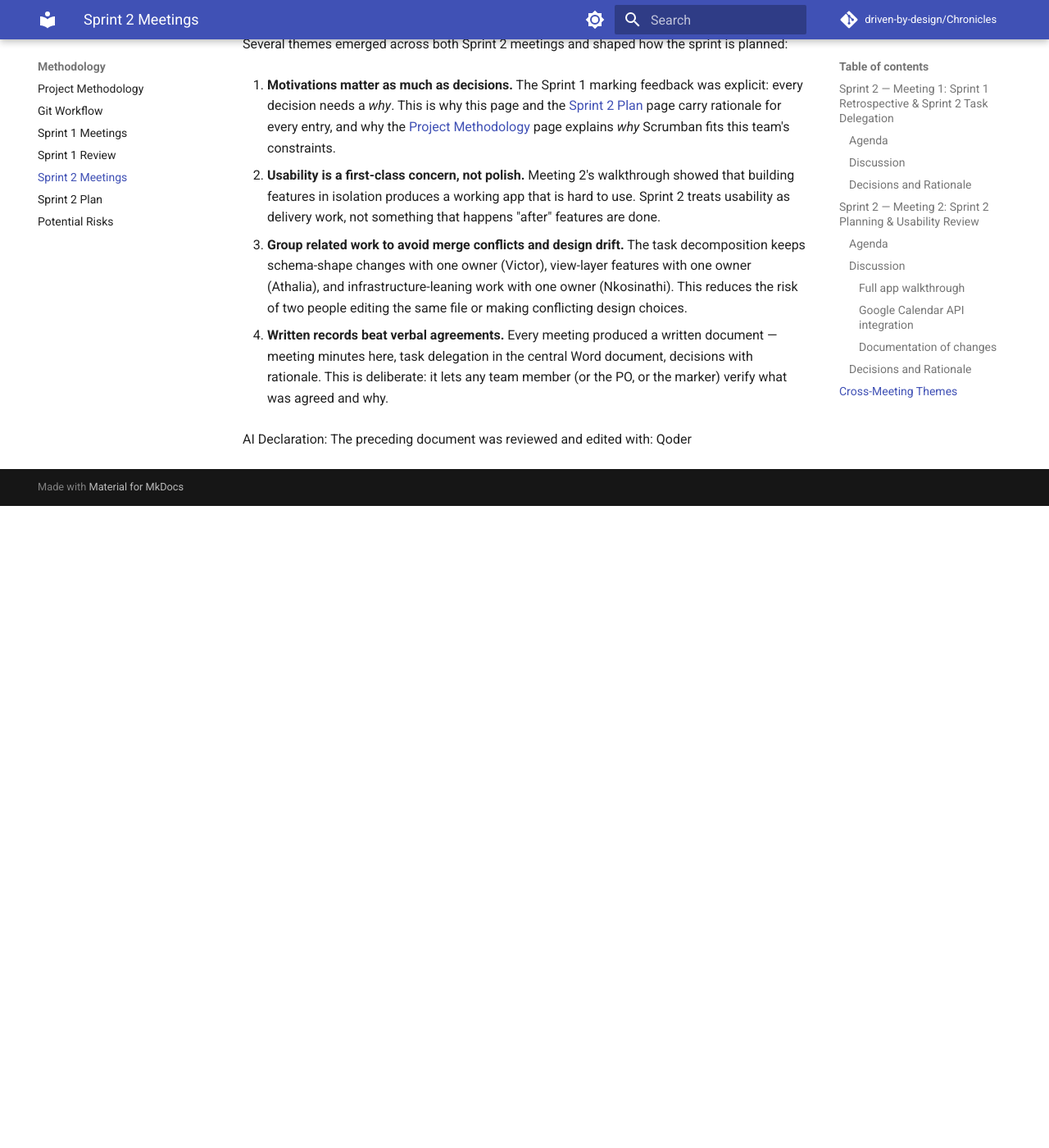
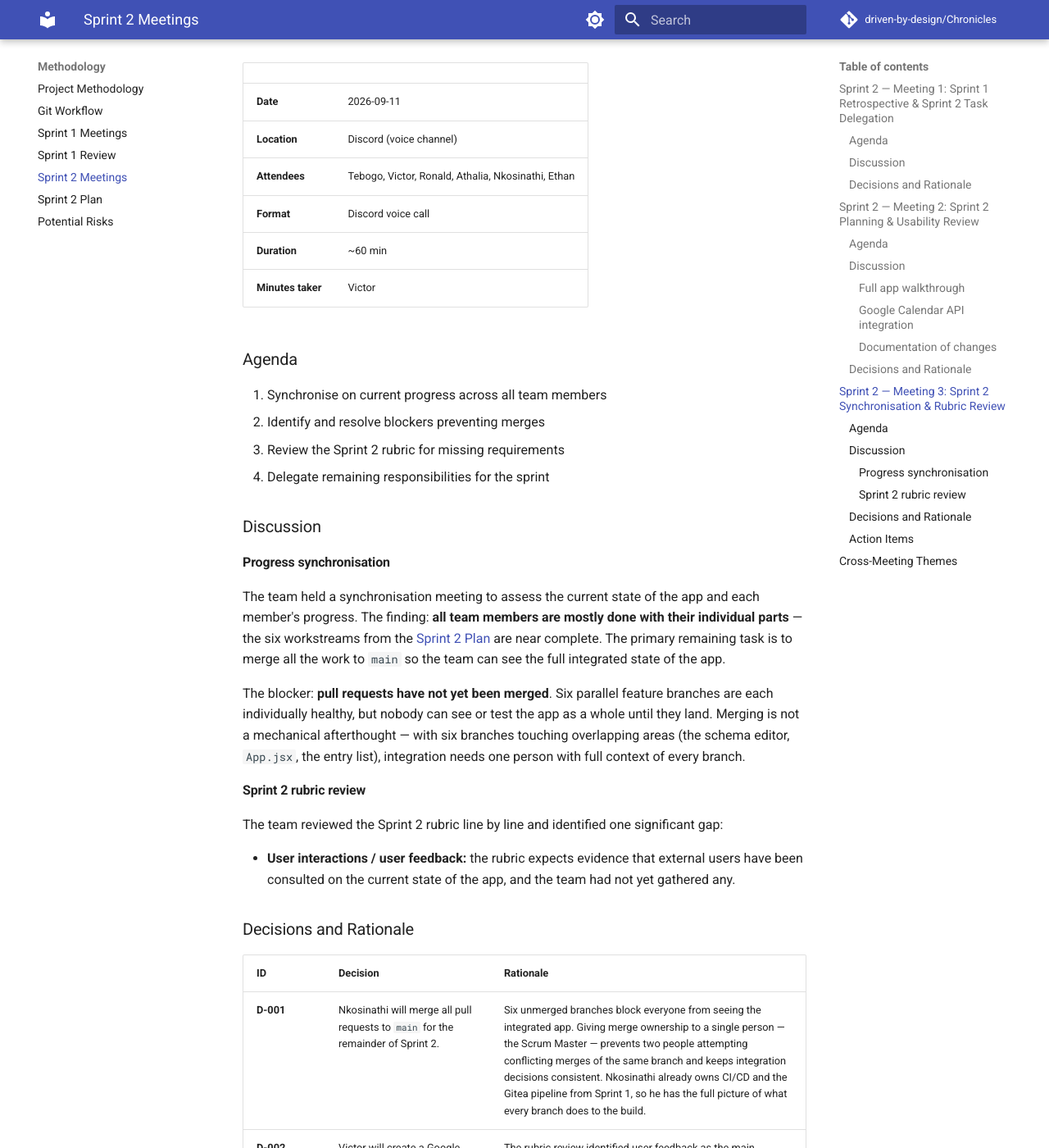
Before and after one commit to IcedMallard4334/Chronicles-Logbook, an MkDocs documentation site: the page built from docs/methodology/sprint-2-meetings.md, in a window 1280 px wide and 1400 px high, scrolled down 5444 px. Shown: the whole window at 82% size. Built offline with MkDocs 1.6.1 and Material for MkDocs 9.7.7, drawn with Linux system fonts in a browser that asks for light colours; before the commit the page ends 6061 px from its top, so only the background shows below that; some of the changed text lies outside the part shown.

Commit message:
docs(methodology): add Sprint 2 Meeting 3 synchronisation and rubric review minutes

```diff
--- a/docs/methodology/sprint-2-meetings.md
+++ b/docs/methodology/sprint-2-meetings.md
@@ -90,9 +90,64 @@ Athalia captured all usability changes, new features, and integration work in a
 
 ---
 
+## Sprint 2 — Meeting 3: Sprint 2 Synchronisation & Rubric Review
+
+| | |
+|---|---|
+| **Date** | 2026-09-11 |
+| **Location** | Discord (voice channel) |
+| **Attendees** | Tebogo, Victor, Ronald, Athalia, Nkosinathi, Ethan |
+| **Format** | Discord voice call |
+| **Duration** | ~60 min |
+| **Minutes taker** | Victor |
+
+### Agenda
+
+1. Synchronise on current progress across all team members
+2. Identify and resolve blockers preventing merges
+3. Review the Sprint 2 rubric for missing requirements
+4. Delegate remaining responsibilities for the sprint
+
+### Discussion
+
+#### Progress synchronisation
+
+The team held a synchronisation meeting to assess the current state of the app and each member's progress. The finding: **all team members are mostly done with their individual parts** — the six workstreams from the [Sprint 2 Plan](sprint-2-plan.md) are near complete. The primary remaining task is to merge all the work to `main` so the team can see the full integrated state of the app.
+
+The blocker: **pull requests have not yet been merged**. Six parallel feature branches are each individually healthy, but nobody can see or test the app as a whole until they land. Merging is not a mechanical afterthought — with six branches touching overlapping areas (the schema editor, `App.jsx`, the entry list), integration needs one person with full context of every branch.
+
+#### Sprint 2 rubric review
+
+The team reviewed the Sprint 2 rubric line by line and identified one significant gap:
+
+- **User interactions / user feedback:** the rubric expects evidence that external users have been consulted on the current state of the app, and the team had not yet gathered any.
+
+### Decisions and Rationale
+
+| ID | Decision | Rationale |
+|---|---|---|
+| **D-001** | Nkosinathi will merge all pull requests to `main` for the remainder of Sprint 2. | Six unmerged branches block everyone from seeing the integrated app. Giving merge ownership to a single person — the Scrum Master — prevents two people attempting conflicting merges of the same branch and keeps integration decisions consistent. Nkosinathi already owns CI/CD and the Gitea pipeline from Sprint 1, so he has the full picture of what every branch does to the build. |
+| **D-002** | Victor will create a Google Form to collect user feedback on the current state of the app. | The rubric review identified user feedback as the main missing requirement. A Google Form is the fastest standardised way to reach external users and collect structured, comparable responses (ratings plus free-text comments). It can be distributed by every team member through their own networks, maximising the number of respondents in the time left. |
+| **D-003** | The team will spend the remainder of the sprint fixing issues identified by users, rather than gathering feedback while still completing development. | With most individual work complete, the scarce remaining time is more valuable spent on quality and usability fixes *informed by real user input* than on gathering feedback in parallel with development. Sequencing feedback → fixes means every fix addresses an actual observed problem rather than a guessed one, and the rubric's user-interaction evidence lands at the point where it can still change the product. |
+
+### Action Items
+
+| Action | Owner(s) | Deadline |
+|---|---|---|
+| Merge all pull requests to `main` | Nkosinathi | Sprint 2 |
+| Create Google Form for user feedback | Victor | Sprint 2 |
+| Distribute Google Form to potential users | Whole team | Sprint 2 |
+| Review and prioritise user feedback for fixes | Whole team | Sprint 2 |
+| Fix issues identified by users | Whole team | Sprint 2 |
+| Finalise Sprint 2 documentation | Whole team | Sprint 2 |
+
+![Sprint 2 Meeting 3 — Discord voice channel](../assets/meetings/sprint2-meeting3-discord.png)
+
+---
+
 ## Cross-Meeting Themes
 
-Several themes emerged across both Sprint 2 meetings and shaped how the sprint is planned:
+Several themes emerged across the three Sprint 2 meetings and shaped how the sprint is planned:
 
 1. **Motivations matter as much as decisions.** The Sprint 1 marking feedback was explicit: every decision needs a *why*. This is why this page and the [Sprint 2 Plan](sprint-2-plan.md) page carry rationale for every entry, and why the [Project Methodology](project-methodology.md) page explains *why* Scrumban fits this team's constraints.
 
@@ -102,4 +157,8 @@ Several themes emerged across both Sprint 2 meetings and shaped how the sprint i
 
 4. **Written records beat verbal agreements.** Every meeting produced a written document — meeting minutes here, task delegation in the central Word document, decisions with rationale. This is deliberate: it lets any team member (or the PO, or the marker) verify what was agreed and why.
 
+5. **Integration is scheduled work, not an afterthought.** Meeting 3 showed the cost of six parallel branches with no merged view: the team could not see or test the app as a whole. Merging was therefore assigned as explicit sprint work with a single owner, the same weight as any user story.
+
+6. **Rubric evidence is planned, not squeezed in.** The user-feedback gap was identified at the rubric review and scheduled deliberately — after development completes — so the fixes that follow are based on real user input rather than guesswork, and the evidence lands while it can still change the product.
+
 AI Declaration: The preceding document was reviewed and edited with: Qoder
```
Also changed, not shown: docs/assets/meetings/sprint2-meeting3-discord.png (added).
